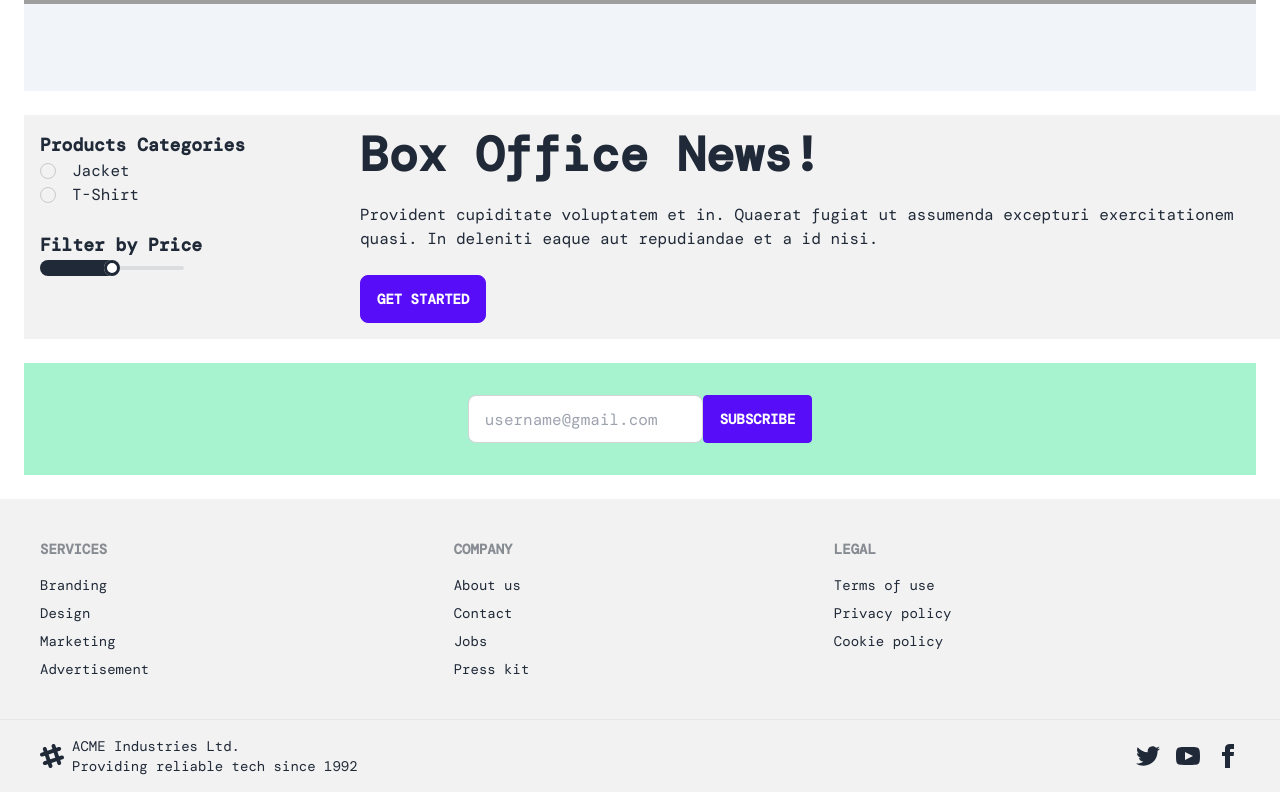
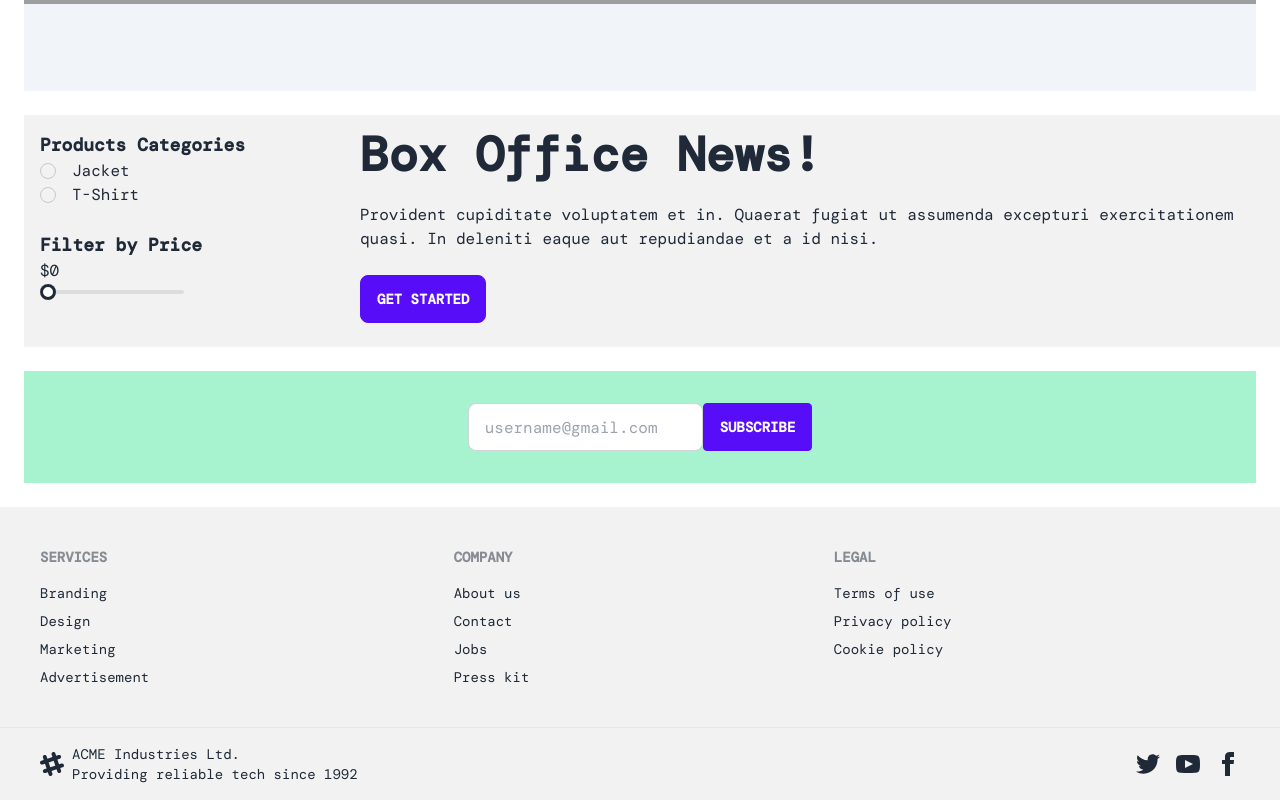
Before and after one commit to rakibulhasan933/ecommerce-react-app, a React (Create React App) app: page / in a window 1280 px wide. Shown: the part 2172-2972 px from the top of the page. Built offline with nearby package versions, Linux system fonts and the light colour scheme; grey boxes are pictures that could not be loaded; a web font is replaced by a local one.

Commit message:
[ADD]range added

```diff
--- a/src/components/Products/Products.js
+++ b/src/components/Products/Products.js
@@ -1,7 +1,7 @@
 import React, { useState } from 'react';
 
 const Products = () => {
-	const [priceValue, setPriceValue] = useState(null);
+	const [priceValue, setPriceValue] = useState(0);
 
 	const handlePriceValue = (event) => {
 		setPriceValue(event.target.value)
@@ -24,6 +24,7 @@ const Products = () => {
 					</div>
 					<div className="my-6">
 						<h1 className='text-lg font-semibold'>Filter by Price</h1>
+						<h6>${priceValue}</h6>
 						<input type="range" min="0" max="10000" onChange={handlePriceValue} value={priceValue} className="w-1/2 range range-xs" />
 					</div>
 				</div>
```
